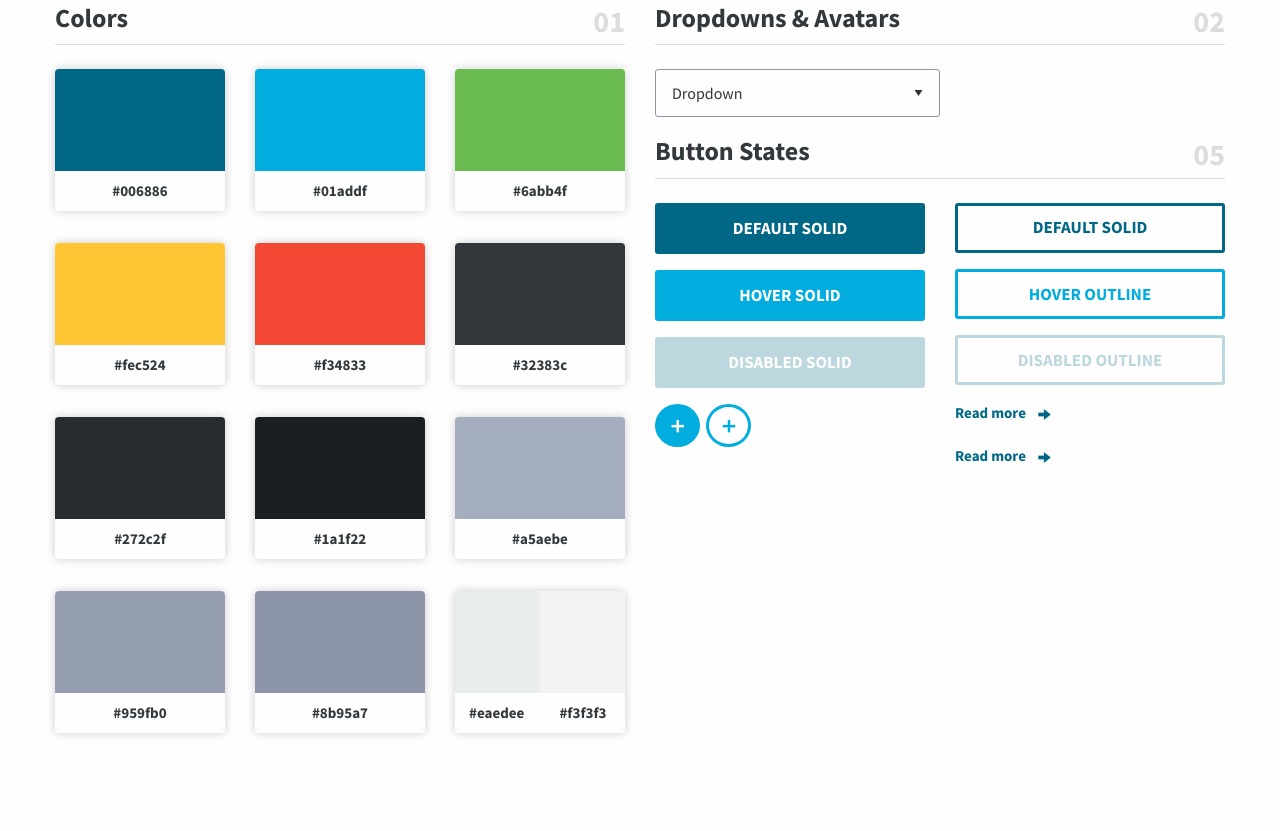
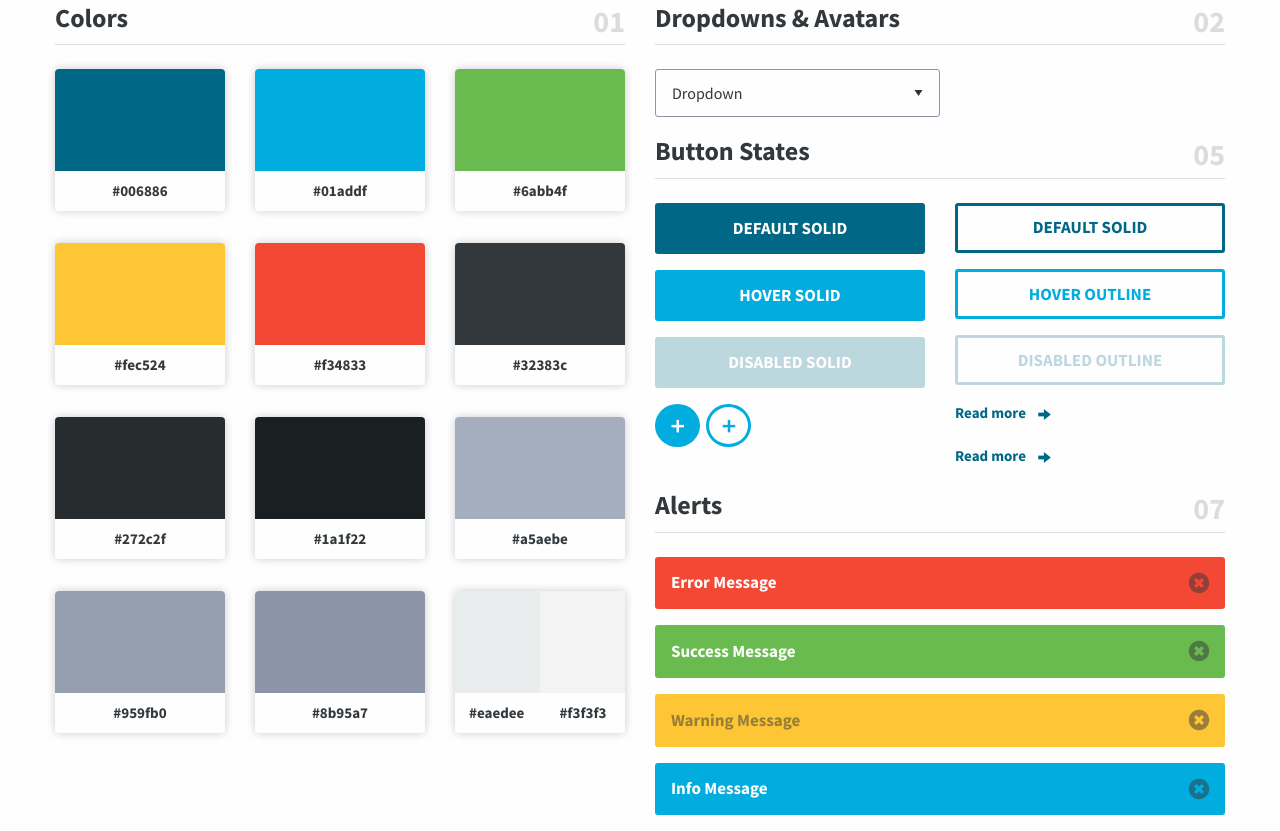
Before and after one commit to brandaid/dashboard, a website: page index.html in a window 1280 px wide. Before the commit the page ends 800 px from the top, so only its background shows below. Drawn offline with nearby package versions, Linux system fonts and the light colour scheme.

Commit message:
Add alerts

```diff
--- /dev/null
+++ b/assets/scss/components/_alert.scss
@@ -0,0 +1,31 @@
+.alert {
+  padding: 0.85rem 0 0.85rem 1rem;
+  color: $white;
+  border-radius: rem(3);
+  border: none;
+  @include font(rem(17), 700);
+
+  .close-button {
+    right: 0.5rem;
+  }
+
+  .glyphicons {
+    color: rgba($black-1, 0.5);
+    font-size: rem(20);
+    line-height: rem(25);
+  }
+
+  &.error {
+    background: $red;
+  }
+  &.success {
+    background: $green;
+  }
+  &.warning {
+    color: rgba($black-1, 0.5);
+    background: $yellow;
+  }
+  &.info {
+    background: $blue-2;
+  }
+}
--- a/assets/scss/style.scss
+++ b/assets/scss/style.scss
@@ -22,6 +22,7 @@
 @import 'components/color-card';
 @import 'components/forms';
 @import 'components/read-more';
+@import 'components/alert';
 
 // Import layouts
 @import 'layout/page';
--- a/index.html
+++ b/index.html
@@ -144,6 +144,40 @@
             </div>
           </header>
         </section>
+        <section class="dashboard-panel">
+          <header>
+            <h1 class="section-heading">
+              Alerts
+              <span class="number">07</span>
+            </h1>
+          </header>
+          <div class="content">
+            <div class="alert error callout">
+              Error Message
+              <button class="close-button" aria-label="Dismiss alert" type="button" data-close>
+                <span class="glyphicons glyphicons-remove-sign"></span>
+              </button>
+            </div>
+            <div class="alert success callout">
+              Success Message
+              <button class="close-button" aria-label="Dismiss alert" type="button" data-close>
+                <span class="glyphicons glyphicons-remove-sign"></span>
+              </button>
+            </div>
+            <div class="alert warning callout">
+              Warning Message
+              <button class="close-button" aria-label="Dismiss alert" type="button" data-close>
+                <span class="glyphicons glyphicons-remove-sign"></span>
+              </button>
+            </div>
+            <div class="alert info callout">
+              Info Message
+              <button class="close-button" aria-label="Dismiss alert" type="button" data-close>
+                <span class="glyphicons glyphicons-remove-sign"></span>
+              </button>
+            </div>
+          </div>
+        </section>
       </div><!-- /.col -->
     </div><!-- /.row -->
     <script src="https://cdnjs.cloudflare.com/ajax/libs/jquery/1.12.0/jquery.js"></script>
```
Also changed, not shown: assets/css/style.css.
